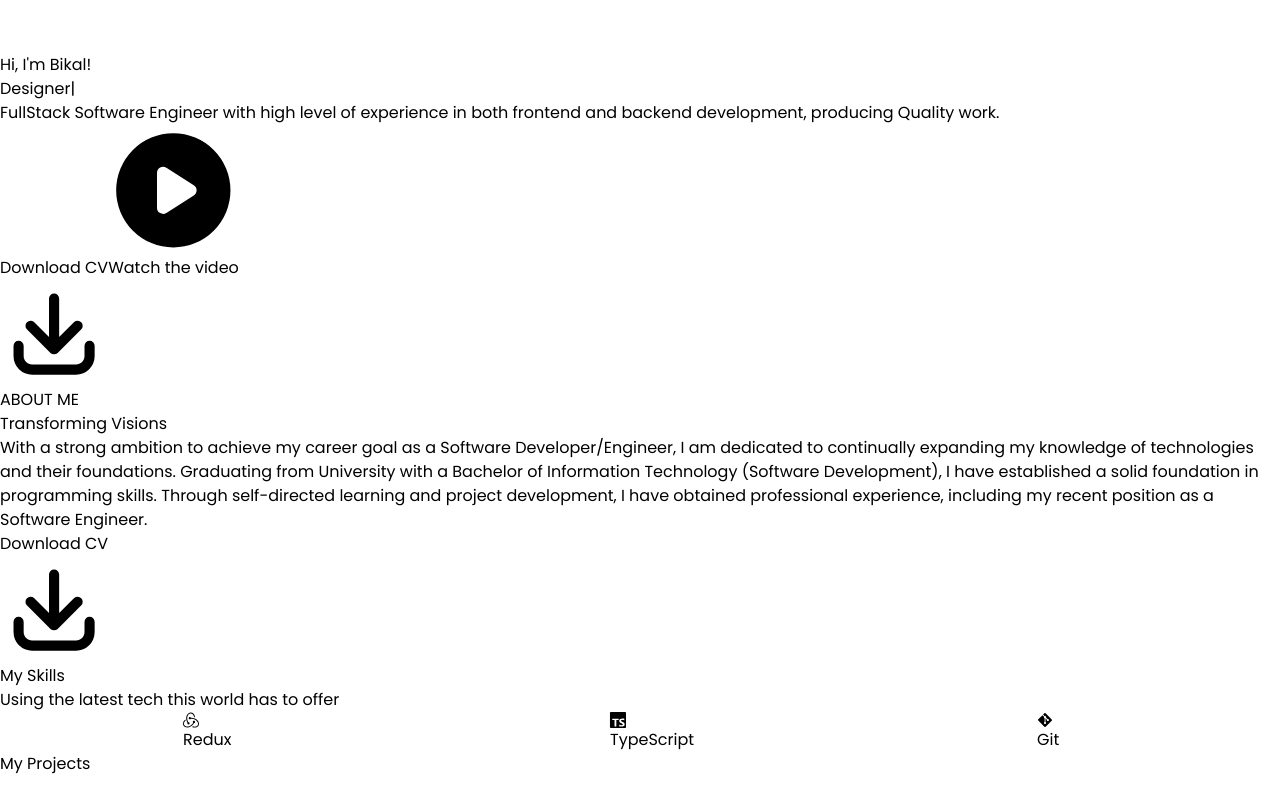
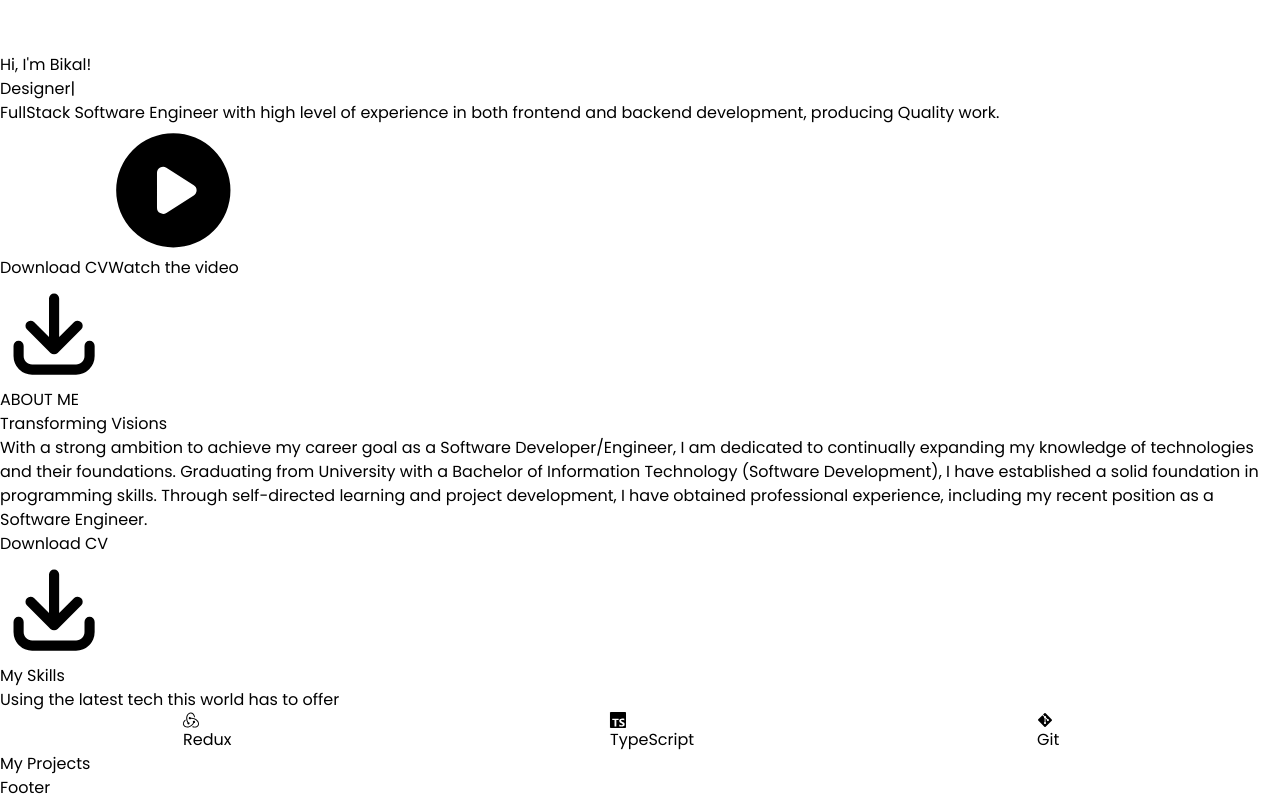
Before and after one commit to Bikal-Adhikari/portfolio-typescript, a Next.js app: page / in a window 1280 px wide. Shown: the part 2771-3571 px from the top of the page. Before the commit the page ends 3547 px from the top, so only its background shows below. Built offline with nearby package versions, Linux system fonts and the light colour scheme.

Commit message:
Footer section added

```diff
--- /dev/null
+++ b/Components/Footer.tsx
@@ -0,0 +1,12 @@
+import React from "react";
+
+const Footer = () => {
+  return (
+    <div className="pt-[8rem] pb-[4rem] bg-[#02050a]">
+      <div className="grid border-b-[1px] pb-[6rem] border-gray-400 grid-cols-1 lg:grid-cols-3 md:grid-cols-2 w-[80%] mx-auto gap-[3rem]"></div>
+      Footer
+    </div>
+  );
+};
+
+export default Footer;
--- a/pages/index.tsx
+++ b/pages/index.tsx
@@ -1,4 +1,5 @@
 import About from "@/Components/About";
+import Footer from "@/Components/Footer";
 import Hero from "@/Components/Hero";
 import MobileNavBar from "@/Components/MobileNavBar";
 import NavBar from "@/Components/NavBar";
@@ -26,6 +27,9 @@ const HomePage = () => {
           {/* skills  */}
           <Skills />
           <Projects />
+          {/* Contact Me */}
+
+          <Footer />
         </div>
       </div>
     </div>
```
